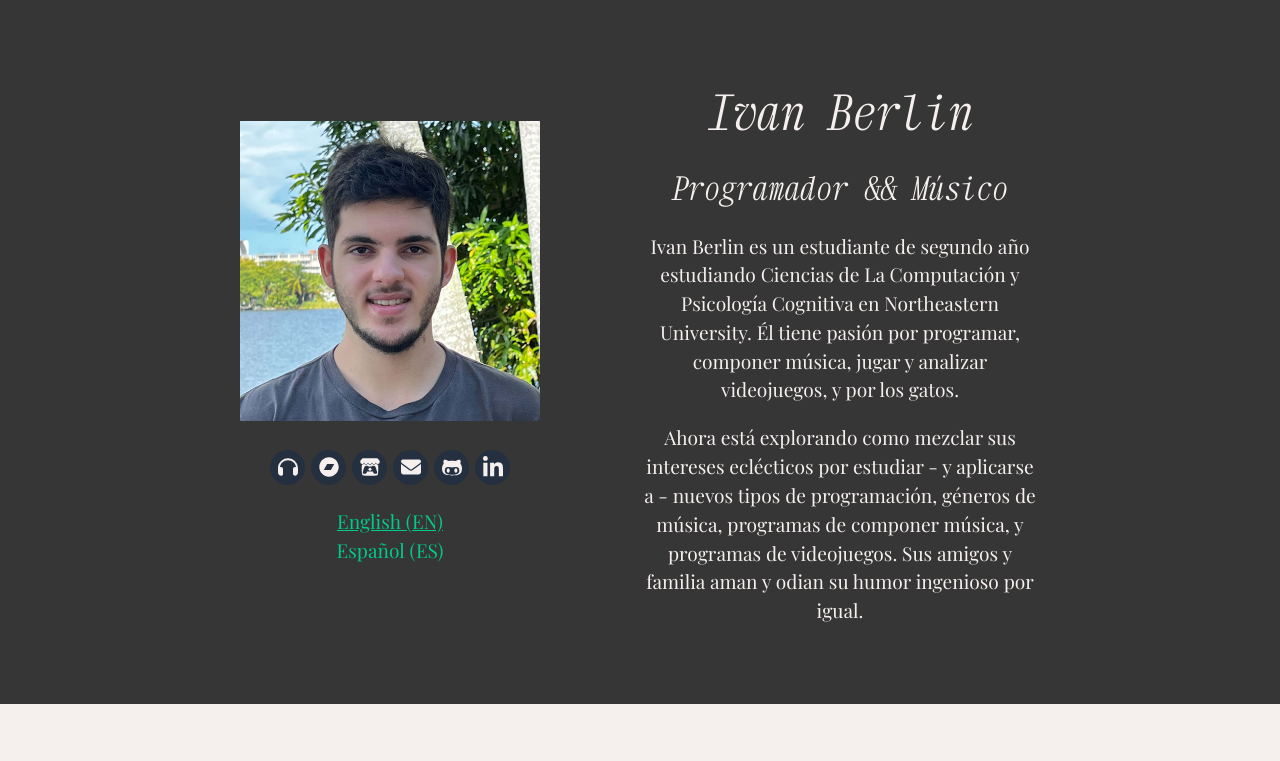
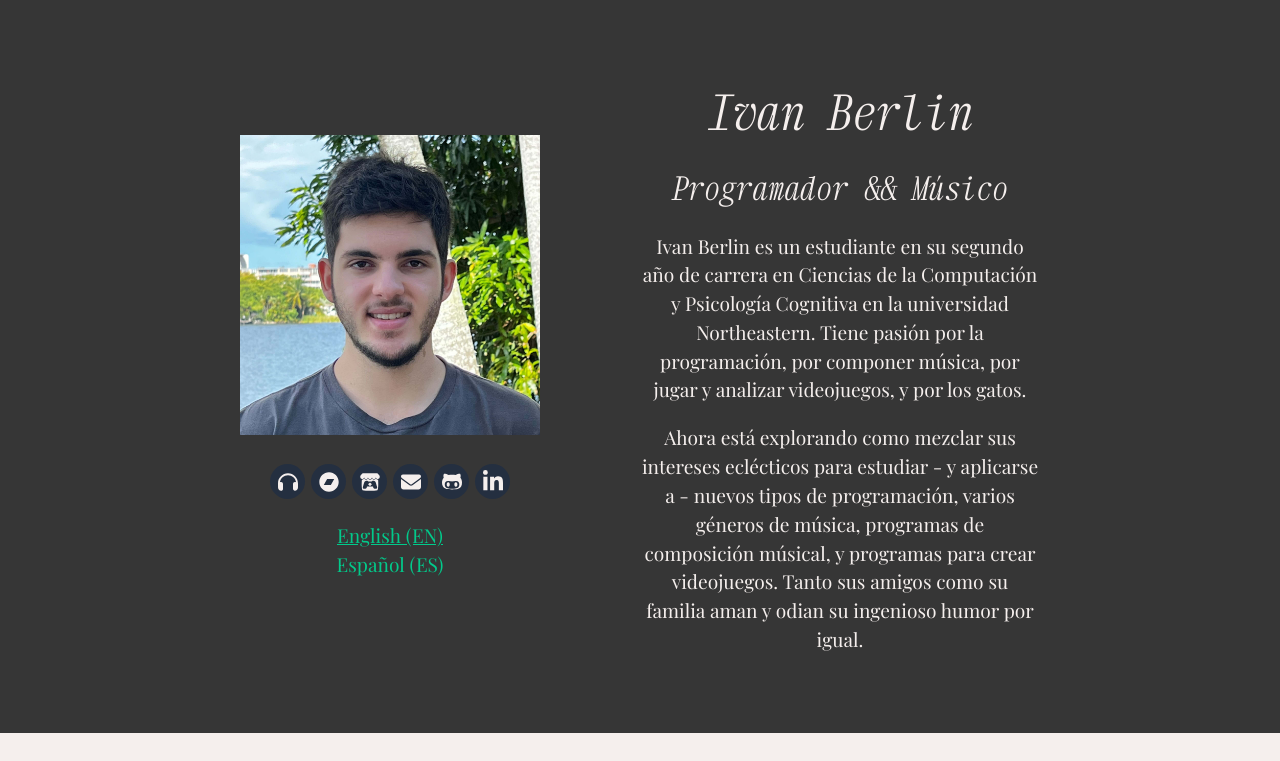
Before and after one commit to MidnightandShadow/MidnightandShadow.github.io, a plain HTML site: page index-es.html in a window 1280 px wide. Shown: the top 761 px of the page. Drawn offline with Linux system fonts and the light colour scheme.

Commit message:
updated Spanish translation (header)

```diff
--- a/index-es.html
+++ b/index-es.html
@@ -40,8 +40,8 @@
 						<div class="header-text">
 							<h1>Ivan Berlin</h1>
 							<h2>Programador &amp;&amp; Músico</h2>
-							<p>Ivan Berlin es un estudiante de segundo año estudiando Ciencias de La Computación y Psicología Cognitiva en Northeastern University. Él tiene pasión por programar, componer música, jugar y analizar videojuegos, y por los gatos.</p>
-							<p>Ahora está explorando como mezclar sus intereses eclécticos por estudiar - y aplicarse a - nuevos tipos de programación, géneros de música, programas de componer música, y programas de videojuegos. Sus amigos y familia aman y odian su humor ingenioso por igual.</p>
+							<p>Ivan Berlin es un estudiante en su segundo año de carrera en Ciencias de la Computación y Psicología Cognitiva en la universidad Northeastern. Tiene pasión por la programación, por componer música, por jugar y analizar videojuegos, y por los gatos.</p>
+							<p>Ahora está explorando como mezclar sus intereses eclécticos para estudiar - y aplicarse a - nuevos tipos de programación, varios géneros de música, programas de composición músical, y programas para crear videojuegos. Tanto sus amigos como su familia aman y odian su ingenioso humor por igual.</p>
 						</div>
 
 					</div>
```
Also changed, not shown: project-duelity-es.html (+2 -2 lines), project-ecna-lab-breaker-es.html (+2 -2 lines), project-game-jams-es.html (+2 -2 lines), project-portfolio-website-es.html (+2 -2 lines), project-seaside-scramble-es.html (+2 -2 lines), project-sightless-es.html (+2 -2 lines), project-there's-always-space-for-love-es.html (+2 -2 lines).
